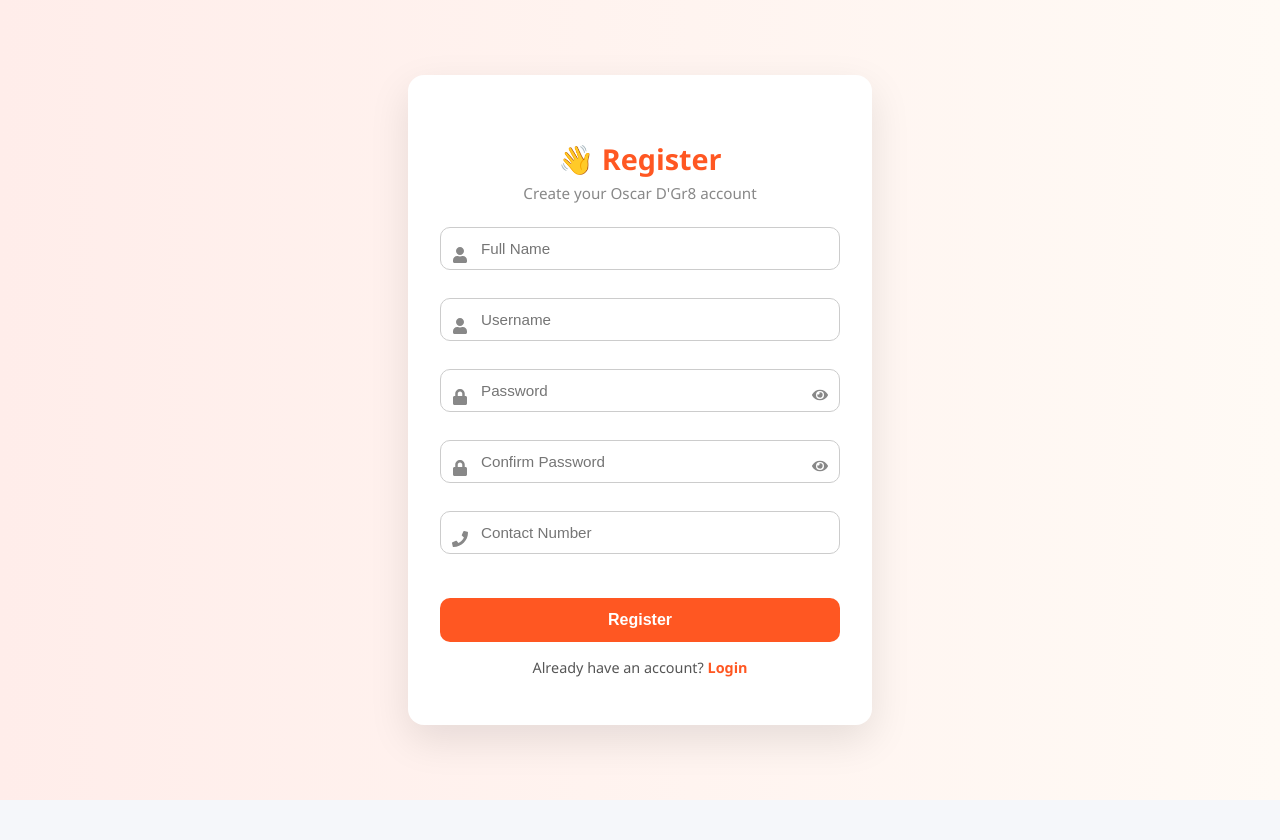
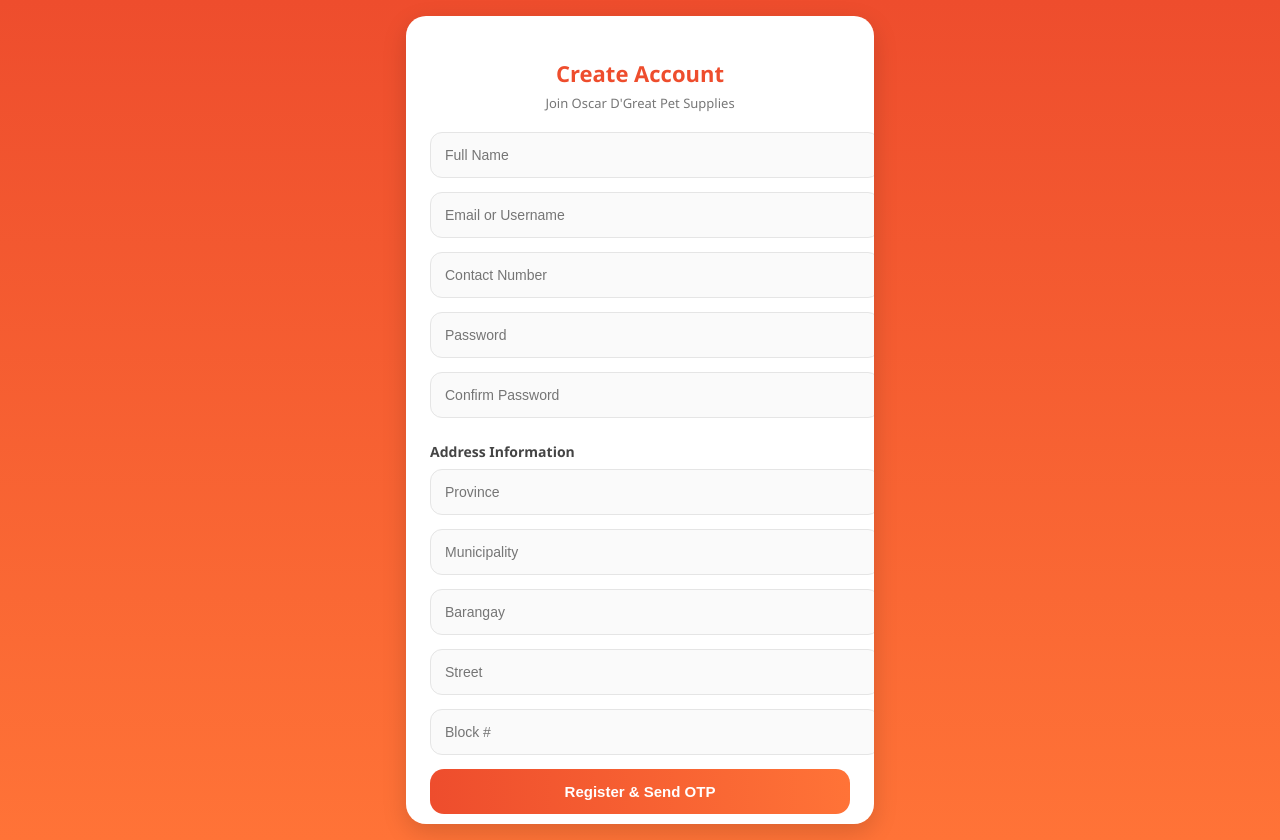
Before and after one commit to cyrose22/capstone-frontend, a React (Vite) app: page /register in a window 1280 px wide. Before the commit the page ends 800 px from the top, so only its background shows below. Built offline with nearby package versions, Linux system fonts and the light colour scheme.

Commit message:
registration

```diff
--- a/src/UI/Register/register.css
+++ b/src/UI/Register/register.css
@@ -1,104 +1,148 @@
+body {
+  font-family: 'Inter', sans-serif;
+  margin: 0;
+  background: #f5f5f5;
+}
+
+/* Container */
 .register-container {
+  min-height: 100vh;
   display: flex;
-  height: 100vh;
   justify-content: center;
   align-items: center;
-  background: linear-gradient(to right, #ffedea, #fffaf5);
-  font-family: 'Segoe UI', sans-serif;
+  background: linear-gradient(180deg, #ee4d2d, #ff7337);
+  padding: 16px;
 }
 
+/* Card */
 .register-card {
-  padding: 2.5rem 2rem;
   background: #fff;
-  border-radius: 16px;
-  box-shadow: 0 15px 40px rgba(0, 0, 0, 0.1);
   width: 100%;
-  max-width: 400px;
-  text-align: center;
-  animation: fadeIn 0.4s ease;
+  max-width: 420px;
+  border-radius: 20px;
+  padding: 24px;
+  box-shadow: 0 8px 25px rgba(0,0,0,0.15);
+  max-height: 95vh;
+  overflow-y: auto;
+  animation: fadeIn 0.4s ease-in-out;
 }
 
-h2 {
-  margin-bottom: 0.3rem;
-  color: #ff5722;
-  font-size: 1.8rem;
+/* Title */
+.register-card h2 {
+  text-align: center;
+  margin-bottom: 6px;
+  color: #ee4d2d;
+  font-size: 22px;
+  font-weight: 600;
 }
 
 .subtext {
-  font-size: 0.95rem;
-  color: #888;
-  margin-bottom: 1.5rem;
+  text-align: center;
+  font-size: 13px;
+  margin-bottom: 20px;
+  color: #777;
 }
 
-.input-group {
-  position: relative;
-  margin-bottom: 1rem;
+/* Inputs */
+input {
+  width: 100%;
+  padding: 14px;
+  margin-bottom: 14px;
+  border-radius: 12px;
+  border: 1px solid #e5e5e5;
+  font-size: 14px;
+  background: #fafafa;
+  transition: all 0.2s ease;
 }
 
-.input-group input {
-  width: 100%;
-  padding: 0.75rem 2.5rem 0.75rem 2.5rem;
-  border-radius: 10px;
-  border: 1px solid #ccc;
-  transition: 0.3s;
-  font-size: 0.95rem;
-  box-sizing: border-box;
+input:focus {
+  border-color: #ee4d2d;
+  background: #fff;
+  outline: none;
+  box-shadow: 0 0 0 2px rgba(238, 77, 45, 0.15);
 }
 
-.input-icon {
-  position: absolute;
-  top: 50%;
-  left: 12px;
-  transform: translateY(-50%);
-  color: #888;
+/* Section Label */
+.register-card h4 {
+  margin: 10px 0 8px;
+  font-size: 14px;
+  color: #444;
 }
 
-.eye-toggle {
-  position: absolute;
-  top: 50%;
-  right: 12px;
-  transform: translateY(-50%);
+/* Button */
+.primary-btn {
+  width: 100%;
+  padding: 14px;
+  background: linear-gradient(90deg, #ee4d2d, #ff7337);
+  color: white;
+  border: none;
+  border-radius: 14px;
+  font-weight: 600;
+  font-size: 15px;
   cursor: pointer;
-  color: #888;
+  transition: 0.2s ease;
 }
 
-.register-btn {
-  width: 100%;
-  background-color: #ff5722;
-  color: white;
-  padding: 0.8rem;
-  border: none;
-  border-radius: 10px;
-  font-size: 1rem;
-  font-weight: bold;
-  cursor: pointer;
-  transition: background-color 0.2s;
-  margin-top: 1rem;
+.primary-btn:hover {
+  opacity: 0.9;
+  transform: translateY(-1px);
 }
 
-.register-btn:hover {
-  background-color: #e64a19;
+.primary-btn:active {
+  transform: scale(0.98);
 }
 
-.message {
-  margin-top: 1rem;
-  color: #cc0000;
-  font-weight: bold;
-  animation: fadeIn 0.3s ease-in-out;
+/* OTP Section */
+.otp-section {
+  text-align: center;
 }
 
+.otp-section input {
+  text-align: center;
+  letter-spacing: 4px;
+  font-size: 18px;
+  font-weight: bold;
+}
+
+/* Message */
+.message {
+  text-align: center;
+  margin-top: 12px;
+  font-size: 13px;
+  color: #333;
+}
+
+/* Redirect */
 .redirect-text {
-  margin-top: 1rem;
-  font-size: 0.9rem;
+  margin-top: 18px;
+  text-align: center;
+  font-size: 13px;
 }
 
 .redirect-text a {
-  color: #ff5722;
-  font-weight: bold;
+  color: #ee4d2d;
+  font-weight: 600;
   text-decoration: none;
 }
 
+/* Scrollbar (mobile smooth) */
+.register-card::-webkit-scrollbar {
+  width: 5px;
+}
+
+.register-card::-webkit-scrollbar-thumb {
+  background: #ddd;
+  border-radius: 10px;
+}
+
+/* Animation */
 @keyframes fadeIn {
-  from { opacity: 0; transform: translateY(10px); }
-  to { opacity: 1; transform: translateY(0); }
+  from {
+    opacity: 0;
+    transform: translateY(15px);
+  }
+  to {
+    opacity: 1;
+    transform: translateY(0);
+  }
 }
--- a/src/UI/Register/registration.jsx
+++ b/src/UI/Register/registration.jsx
@@ -2,122 +2,123 @@ import React, { useState } from 'react';
 import axios from 'axios';
 import { useNavigate, Link } from 'react-router-dom';
 import './register.css';
-import { FaUser, FaLock, FaPhone, FaEye, FaEyeSlash } from 'react-icons/fa';
 
 function RegisterForm() {
-  const [fullname, setFullname] = useState('');
-  const [username, setUsername] = useState('');
-  const [contact, setContact] = useState('');
-  const [password, setPassword] = useState('');
-  const [confirmPassword, setConfirmPassword] = useState('');
-  const [showPassword, setShowPassword] = useState(false);
-  const [showConfirmPassword, setShowConfirmPassword] = useState(false);
+  const navigate = useNavigate();
+
+  const [formData, setFormData] = useState({
+    fullname: '',
+    username: '',
+    contact: '',
+    password: '',
+    confirmPassword: '',
+    province: '',
+    municipality: '',
+    barangay: '',
+    street: '',
+    block: ''
+  });
+
+  const [otp, setOtp] = useState('');
+  const [otpSent, setOtpSent] = useState(false);
   const [message, setMessage] = useState('');
-  const navigate = useNavigate();
+
+  const handleChange = (e) => {
+    setFormData({ ...formData, [e.target.name]: e.target.value });
+  };
 
   const handleRegister = async (e) => {
     e.preventDefault();
 
-    if (password !== confirmPassword) {
+    if (formData.password !== formData.confirmPassword) {
       setMessage("❌ Passwords do not match.");
       return;
     }
 
     try {
-      // const res = await axios.post('http://localhost:5000/register', {
-      const res = await axios.post('https://capstone-backend-kiax.onrender.com/register', {
-        fullname,
-        username,
-        password,
-        contact,
-        role: 'user',
-      });
+      await axios.post(
+        'https://capstone-backend-kiax.onrender.com/register',
+        {
+          ...formData,
+          role: 'user'
+        }
+      );
 
-      setMessage(res.data.message);
-      if (res.data.message.includes('successful')) {
-        navigate('/');
-      }
+      setOtpSent(true);
+      setMessage("OTP sent to your email/phone.");
     } catch (err) {
-      setMessage(err.response?.data?.message || '❌ Registration failed.');
+      setMessage(err.response?.data?.message || 'Registration failed.');
+    }
+  };
+
+  const verifyOtp = async () => {
+    try {
+      await axios.post(
+        'https://capstone-backend-kiax.onrender.com/verify-otp',
+        {
+          username: formData.username,
+          otp
+        }
+      );
+
+      setMessage("✅ Account verified successfully!");
+      setTimeout(() => navigate('/'), 1500);
+    } catch {
+      setMessage("❌ Invalid OTP.");
     }
   };
 
   return (
     <div className="register-container">
       <div className="register-card">
-        <h2>👋 Register</h2>
-        <p className="subtext">Create your Oscar D'Gr8 account</p>
 
-        <form onSubmit={handleRegister}>
-          <div className="input-group">
-            <FaUser className="input-icon" />
+        <h2>Create Account</h2>
+        <p className="subtext">Join Oscar D'Great Pet Supplies</p>
+
+        {!otpSent ? (
+          <form onSubmit={handleRegister}>
+
+            <input name="fullname" placeholder="Full Name" onChange={handleChange} required />
+            <input name="username" placeholder="Email or Username" onChange={handleChange} required />
+            <input name="contact" placeholder="Contact Number" onChange={handleChange} required />
+
+            <input type="password" name="password" placeholder="Password" onChange={handleChange} required />
+            <input type="password" name="confirmPassword" placeholder="Confirm Password" onChange={handleChange} required />
+
+            <h4>Address Information</h4>
+
+            <input name="province" placeholder="Province" onChange={handleChange} required />
+            <input name="municipality" placeholder="Municipality" onChange={handleChange} required />
+            <input name="barangay" placeholder="Barangay" onChange={handleChange} required />
+            <input name="street" placeholder="Street" onChange={handleChange} required />
+            <input name="block" placeholder="Block #" onChange={handleChange} required />
+
+            <button type="submit" className="primary-btn">
+              Register & Send OTP
+            </button>
+
+          </form>
+        ) : (
+          <div className="otp-section">
+            <h4>Enter OTP</h4>
             <input
               type="text"
-              placeholder="Full Name"
-              value={fullname}
-              onChange={(e) => setFullname(e.target.value)}
-              required
+              placeholder="Enter 6-digit OTP"
+              value={otp}
+              onChange={(e) => setOtp(e.target.value)}
             />
+            <button className="primary-btn" onClick={verifyOtp}>
+              Verify Account
+            </button>
           </div>
-
-          <div className="input-group">
-            <FaUser className="input-icon" />
-            <input
-              type="text"
-              placeholder="Username"
-              value={username}
-              onChange={(e) => setUsername(e.target.value)}
-              required
-            />
-          </div>
-
-          <div className="input-group">
-            <FaLock className="input-icon" />
-            <input
-              type={showPassword ? 'text' : 'password'}
-              placeholder="Password"
-              value={password}
-              onChange={(e) => setPassword(e.target.value)}
-              required
-            />
-            <span onClick={() => setShowPassword(!showPassword)} className="eye-toggle">
-              {showPassword ? <FaEyeSlash /> : <FaEye />}
-            </span>
-          </div>
-
-          <div className="input-group">
-            <FaLock className="input-icon" />
-            <input
-              type={showConfirmPassword ? 'text' : 'password'}
-              placeholder="Confirm Password"
-              value={confirmPassword}
-              onChange={(e) => setConfirmPassword(e.target.value)}
-              required
-            />
-            <span onClick={() => setShowConfirmPassword(!showConfirmPassword)} className="eye-toggle">
-              {showConfirmPassword ? <FaEyeSlash /> : <FaEye />}
-            </span>
-          </div>
-
-          <div className="input-group">
-            <FaPhone className="input-icon" />
-            <input
-              type="text"
-              placeholder="Contact Number"
-              value={contact}
-              onChange={(e) => setContact(e.target.value)}
-              required
-            />
-          </div>
-
-          <button type="submit" className="register-btn">Register</button>
-        </form>
+        )}
 
         {message && <p className="message">{message}</p>}
 
         <p className="redirect-text">
           Already have an account? <Link to="/">Login</Link>
         </p>
+
       </div>
     </div>
   );
```
